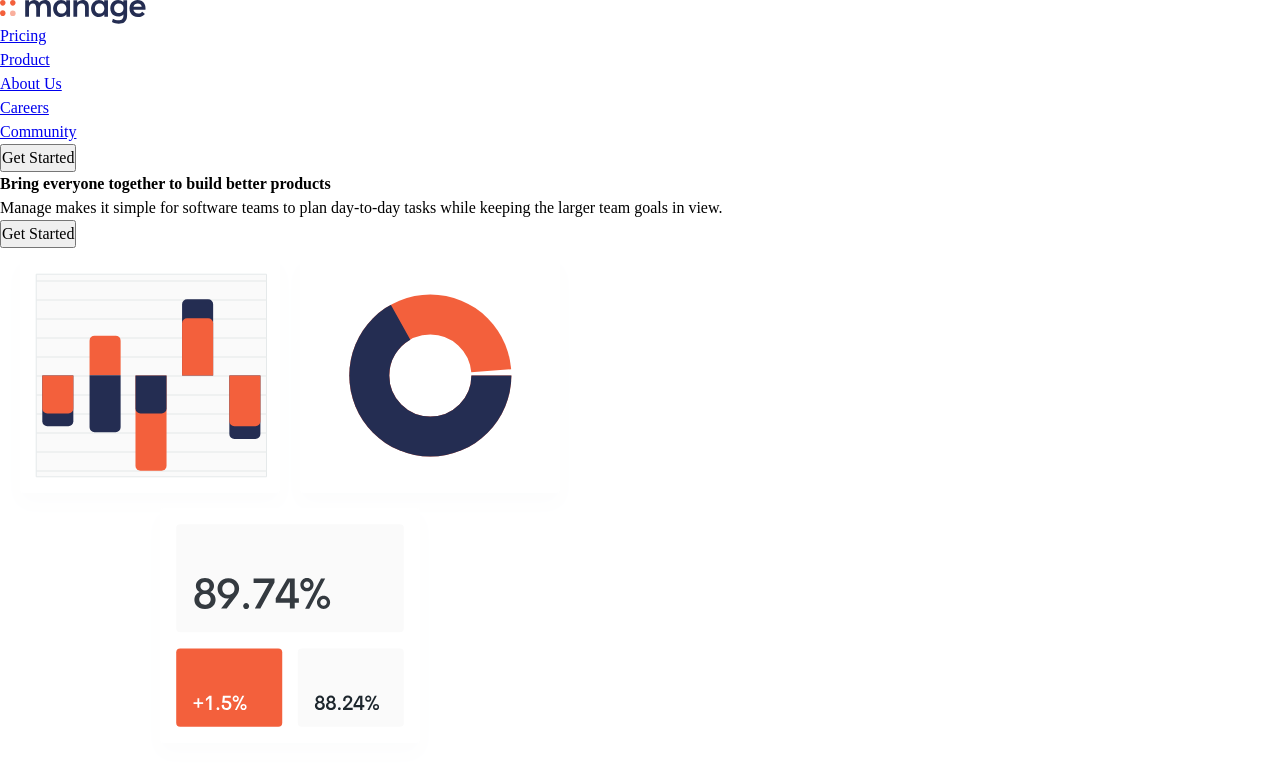
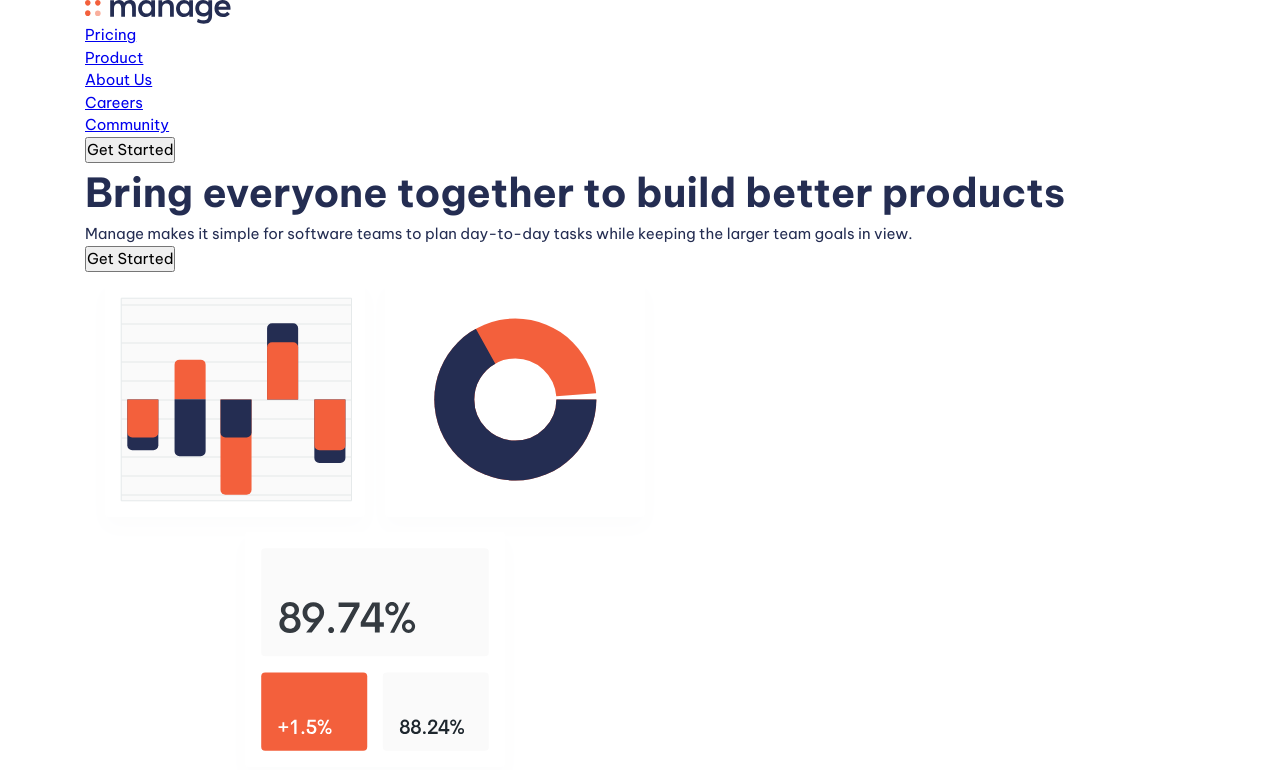
Before and after one commit to Annie-Huang/fem-manage-landing-page, a website built with Vite: page index.html in a window 1280 px wide. Shown: the top 770 px of the page. Built offline with nearby package versions, Linux system fonts and the light colour scheme.

Commit message:
Setup body styling content styling and .container styling.

```diff
--- a/index.html
+++ b/index.html
@@ -35,7 +35,7 @@
         <div class="container">
           <div class="event-columns">
             <div>
-              <h1 class="fs-primary-header fw-bold">
+              <h1 class="fs-primary-heading fw-bold">
                 Bring everyone together to build better products
               </h1>
               <p>
--- a/style.css
+++ b/style.css
@@ -171,3 +171,20 @@ svg {
 .fs-600 {
   font-size: var(--fs-600);
 }
+
+.container {
+  --max-width: 1110px;
+  --padding: 1rem;
+
+  width: min(var(--max-width), 100% - (var(--padding) * 2));
+  /* inline means left and right */
+  margin-inline: auto;
+}
+
+/* general styling */
+
+body {
+  font-size: var(--fs-body);
+  font-family: var(--ff-body);
+  color: var(--clr-primary-400);
+}
```
